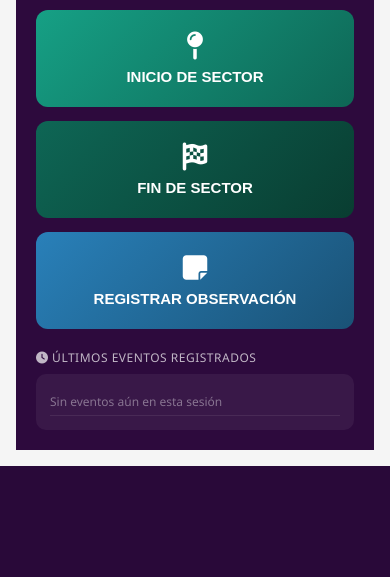
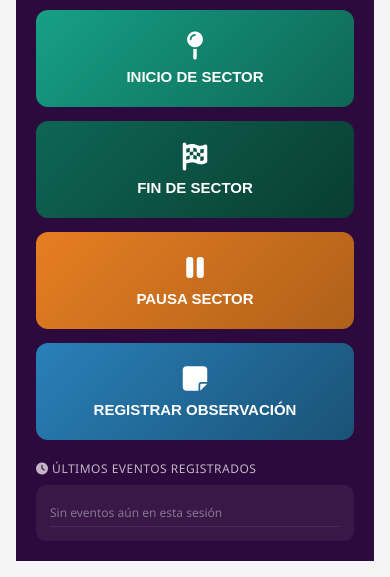
Before and after one commit to hsmnperuorg-max/procesional, a Django app: page /tablet in a window 390 px wide. Shown: the part 1466-2043 px from the top of the page. Before the commit the page ends 1932 px from the top, so only its background shows below. Run offline with Django 5.2, Linux system fonts and the light colour scheme; a user stored in the database is signed in; data comes from the database, SQL or seed files in the repository.

Commit message:
Agregar botón "Pausa Sector" en la tablet de campo
Nuevo tipo de evento pausa_sector: registro único (como Observación),
requiere cuadrilla seleccionada como los botones de sector, no afecta
los cálculos de atraso/ETA del dashboard. Aparece en el log de eventos
en vivo, en su propia sección del reporte de marcaciones (con KPI de
conteo) y en el registro cronológico completo.

Co-Authored-By: Claude Sonnet 5 <noreply@anthropic.com>

```diff
--- a/gestion/models.py
+++ b/gestion/models.py
@@ -112,6 +112,7 @@ class Evento(models.Model):
         ('fin_cambio', 'Fin cambio'),
         ('inicio_sector', 'Inicio sector'),
         ('fin_sector', 'Fin sector'),
+        ('pausa_sector', 'Pausa sector'),
         ('observacion', 'Observación'),
     ]
 
--- a/gestion/views.py
+++ b/gestion/views.py
@@ -622,12 +622,23 @@ def reporte_marcaciones(request):
                 'hora_fin': None, 'duracion': None, 'ref_id': None, 'ref_nombre': '',
                 'usuario': e.usuario, 'observacion': e.observacion,
             })
+        elif tipo == 'pausa_sector':
+            ref_id = e.referencia_id
+            ref_name = ''
+            if ref_id in cua_idx:
+                ref_name = f'#{cua_idx[ref_id].numero} — {cua_idx[ref_id].cuadrilla}'
+            registros.append({
+                'tipo': 'pausa_sector', 'hora_inicio': e.fecha_hora.strftime('%H:%M'),
+                'hora_fin': None, 'duracion': None, 'ref_id': ref_id, 'ref_nombre': ref_name,
+                'usuario': e.usuario, 'observacion': e.observacion,
+            })
 
     TIPO_BADGE = {
         'inicio_cuadrilla': ('tb-cua', '▶ Inicio Cua.'), 'fin_cuadrilla': ('tb-cua', '⏹ Fin Cua.'),
         'inicio_homenaje': ('tb-hom', '🙏 Inicio Hom.'), 'fin_homenaje': ('tb-hom', '✓ Fin Hom.'),
         'inicio_cambio': ('tb-cam', '🔄 Inicio Cambio'), 'fin_cambio': ('tb-cam', '✓ Fin Cambio'),
         'inicio_sector': ('tb-sec', '📍 Inicio Sector'), 'fin_sector': ('tb-sec', '🏁 Fin Sector'),
+        'pausa_sector': ('tb-pausa', '⏸ Pausa Sector'),
     }
     eventos_view = []
     for e in eventos_list:
@@ -652,9 +663,11 @@ def reporte_marcaciones(request):
         'n_cam': sum(1 for r in registros if r['tipo'] == 'fin_cambio'),
         'n_sec': sum(1 for r in registros if r['tipo'] == 'fin_sector'),
         'n_obs': sum(1 for e in eventos_list if e.tipo == 'observacion'),
+        'n_pausas': sum(1 for e in eventos_list if e.tipo == 'pausa_sector'),
         'reg_cua': [r for r in registros if r['tipo'] == 'fin_cuadrilla'],
         'reg_hom': [r for r in registros if r['tipo'] == 'fin_homenaje'],
         'reg_cam': [r for r in registros if r['tipo'] == 'fin_cambio'],
         'reg_sec': [r for r in registros if r['tipo'] == 'fin_sector'],
         'reg_obs': [r for r in registros if r['tipo'] == 'observacion'],
+        'reg_pausas': [r for r in registros if r['tipo'] == 'pausa_sector'],
     })
--- a/static/css/main.css
+++ b/static/css/main.css
@@ -214,6 +214,7 @@ tr:last-child td { border-bottom: none; }
 .btn-tablet.fin-hom    { background: linear-gradient(135deg, #d35400, #a04000); }
 .btn-tablet.inicio-sec { background: linear-gradient(135deg, #16a085, #0e6655); }
 .btn-tablet.fin-sec    { background: linear-gradient(135deg, #0e6655, #093d31); }
+.btn-tablet.pausa-sec  { background: linear-gradient(135deg, #e67e22, #af601a); grid-column: 1 / -1; }
 .btn-tablet.observ     { background: linear-gradient(135deg, #2980b9, #1a5276); grid-column: 1 / -1; }
 .btn-tablet:disabled   { opacity: 0.4; cursor: not-allowed; transform: none !important; }
 .log-tablet { background: rgba(255,255,255,0.06); border-radius: 10px; padding: 14px; max-height: 220px; overflow-y: auto; }
--- a/templates/dashboard.html
+++ b/templates/dashboard.html
@@ -216,6 +216,7 @@ const TIPOS = {
   fin_cambio:       '✓ Fin cambio',
   inicio_sector:    '📍 Inicio sector',
   fin_sector:       '🏁 Fin sector',
+  pausa_sector:     '⏸ Pausa sector',
   observacion:      '📝 Observación',
 };
 
--- a/templates/tablet.html
+++ b/templates/tablet.html
@@ -102,6 +102,9 @@
     </button>
     <button class="btn-tablet fin-sec" onclick="registrar('fin_sector')">
       <i class="fa fa-flag-checkered"></i>FIN DE SECTOR
+    </button>
+    <button class="btn-tablet pausa-sec" onclick="registrar('pausa_sector')">
+      <i class="fa fa-pause"></i>PAUSA SECTOR
     </button>
     <button class="btn-tablet observ" onclick="abrirObservacion()">
       <i class="fa fa-note-sticky"></i>REGISTRAR OBSERVACIÓN
@@ -341,6 +344,7 @@ const TIPOS_LABEL = {
   fin_cambio:       '✓ Fin cambio',
   inicio_sector:    '📍 Inicio sector',
   fin_sector:       '🏁 Fin sector',
+  pausa_sector:     '⏸ Pausa sector',
   observacion:      '📝 Observación',
 };
 
@@ -363,7 +367,7 @@ async function registrar(tipo, obs = '') {
     return;
   }
 
-  const tiposDeCuadrilla = ['inicio_cuadrilla', 'fin_cuadrilla', 'inicio_sector', 'fin_sector'];
+  const tiposDeCuadrilla = ['inicio_cuadrilla', 'fin_cuadrilla', 'inicio_sector', 'fin_sector', 'pausa_sector'];
   if (tiposDeCuadrilla.includes(tipo) && cuadrillasFinalizadas.includes(refId)) {
     mostrarToast('🔒 Esta cuadrilla ya fue finalizada. Selecciona otra cuadrilla o item para continuar.', 'naranja');
     return;
```
Also changed, not shown: templates/reporte_marcaciones.html (+35 -0 lines), gestion/migrations/0003_alter_evento_tipo.py (added).
